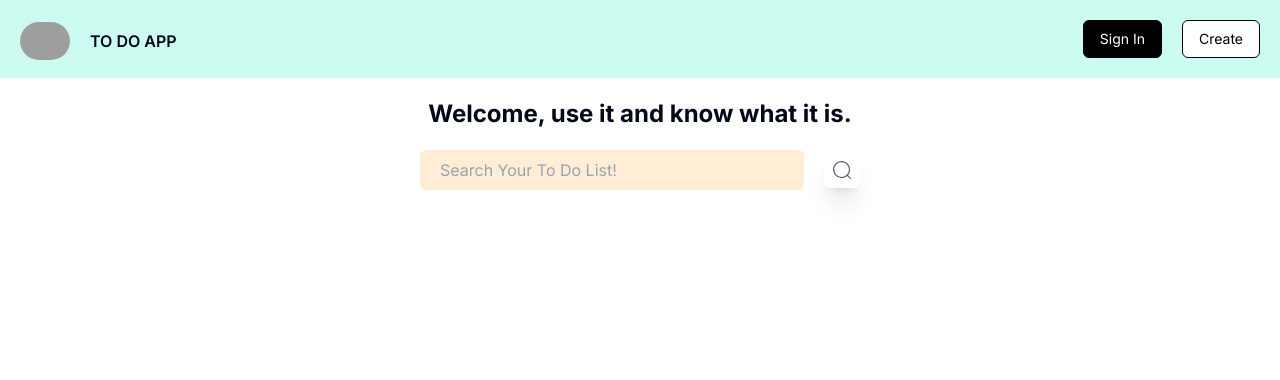
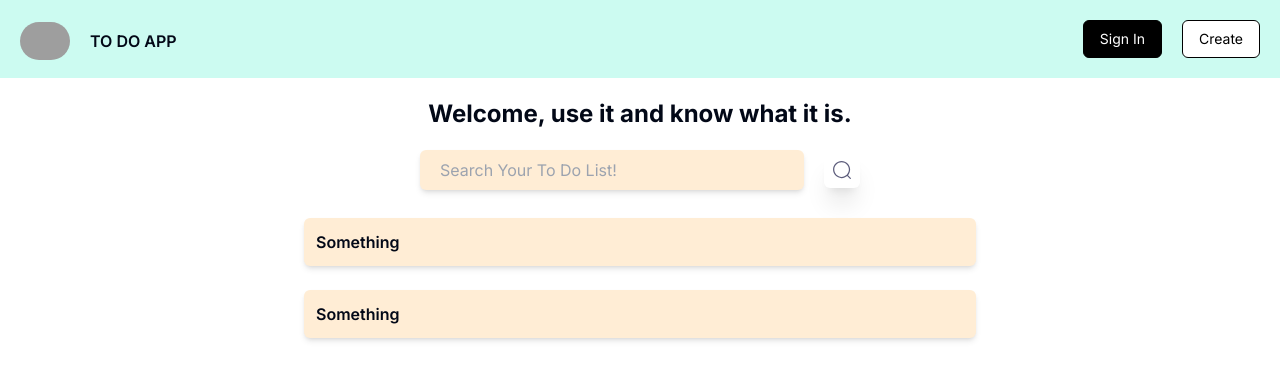
Before and after one commit to Akaikenlol/todoapp, a Next.js app: page / in a window 1280 px wide. Shown: the top 380 px of the page. Built offline with nearby package versions, Linux system fonts and the light colour scheme; no server answers; grey boxes are pictures that could not be loaded.

Commit message:
implementing mongodb

```diff
--- a/app/page.js
+++ b/app/page.js
@@ -1,5 +1,6 @@
 import SearchBar from "@/components/shared/SearchBar";
 import Navbar from "@/components/shared/navbar";
+import Card from "@/components/shared/card";
 
 export default function Home() {
 	return (
@@ -9,6 +10,9 @@ export default function Home() {
 				Welcome, use it and know what it is.
 			</section>
 			<SearchBar />
+			<div>
+				<Card />
+			</div>
 		</div>
 	);
 }
--- a/components/shared/SearchBar.jsx
+++ b/components/shared/SearchBar.jsx
@@ -14,7 +14,7 @@ function SearchBar() {
 					type="search"
 					onChange={() => {}}
 					placeholder="Search Your To Do List!"
-					className=" sm:w-96 h-5 p-5 bg-transparent outline-none rounded-md text-gray-500 placeholder-gray-400"
+					className=" sm:w-96 h-5 p-5 bg-transparent outline-none rounded-md text-gray-500 placeholder-gray-400 shadow-md"
 				/>
 			</div>
 			<div className="bg-white shadow-xl hover:bg-teal-100 p-2 rounded-md ">
@@ -23,7 +23,7 @@ function SearchBar() {
 					alt="search"
 					width={20}
 					height={20}
-					className="object-contain"
+					className="object-contain cursor-pointer "
 				/>
 			</div>
 		</div>
--- /dev/null
+++ b/components/shared/card.jsx
@@ -0,0 +1,20 @@
+import React from "react";
+
+const Card = () => {
+	return (
+		<div>
+			<div className="flex justify-center items-center mt-5 mb-2">
+				<div className="bg-orange-100 rounded-md p-2 m-2 max-w-2xl w-screen shadow-md">
+					<h2 className="font-semibold m-1 cursor-pointer">Something</h2>
+				</div>
+			</div>
+			<div className="flex justify-center items-center">
+				<div className="bg-orange-100 rounded-md p-2 m-2 max-w-2xl w-screen shadow-md">
+					<h2 className="font-semibold m-1 cursor-pointer">Something</h2>
+				</div>
+			</div>
+		</div>
+	);
+};
+
+export default Card;
--- a/package.json
+++ b/package.json
@@ -18,6 +18,8 @@
     "clsx": "^2.0.0",
     "eslint": "^8.49.0",
     "lucide-react": "^0.279.0",
+    "mongodb": "^6.1.0",
+    "mongoose": "^7.5.3",
     "next": "^13.5.1",
     "postcss": "8.4.30",
     "react": "18.2.0",
```
Also changed, not shown: lib/mongodb.js (added, +20 -0 lines), 1 other file (tests, documents, lock files or other folders).
